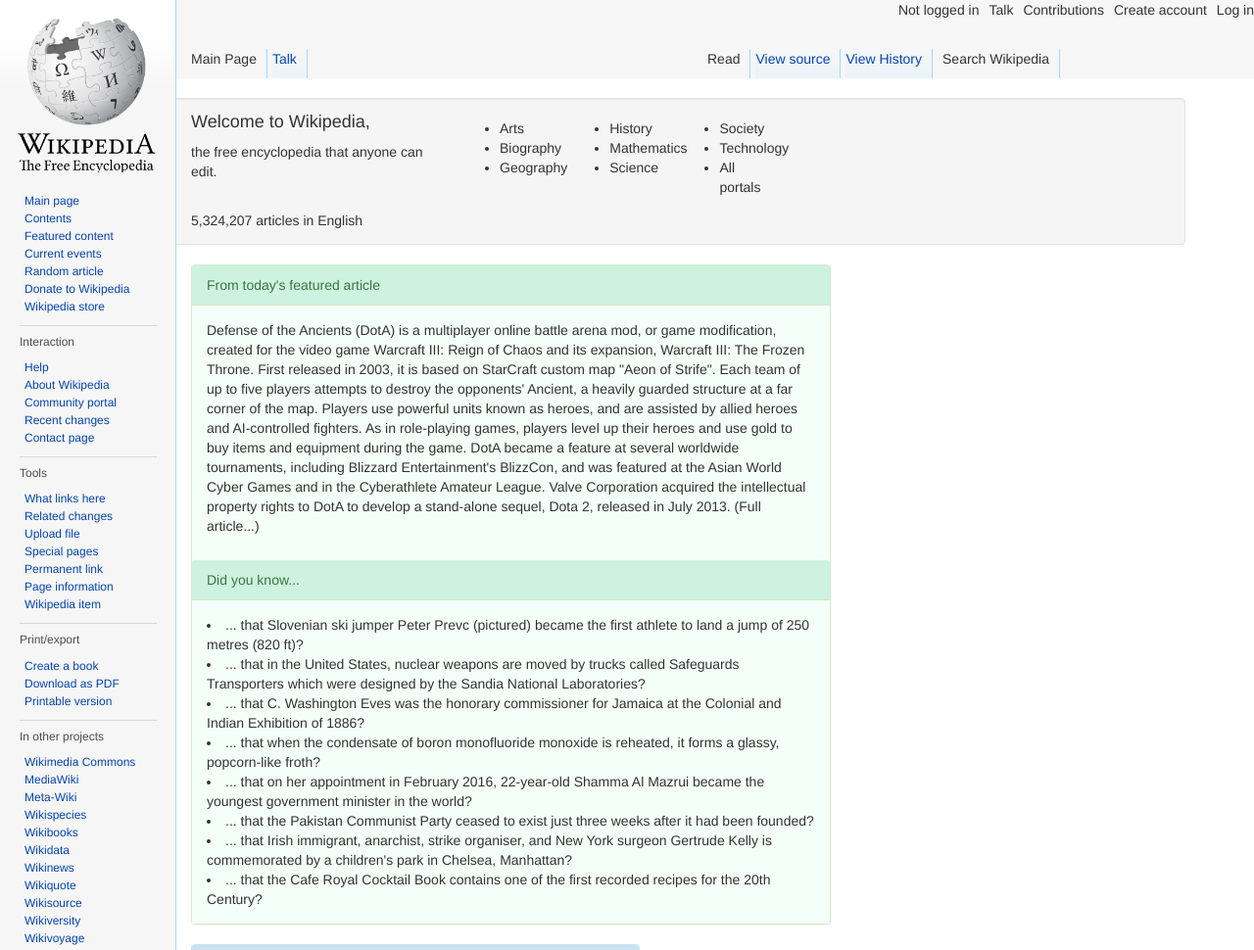
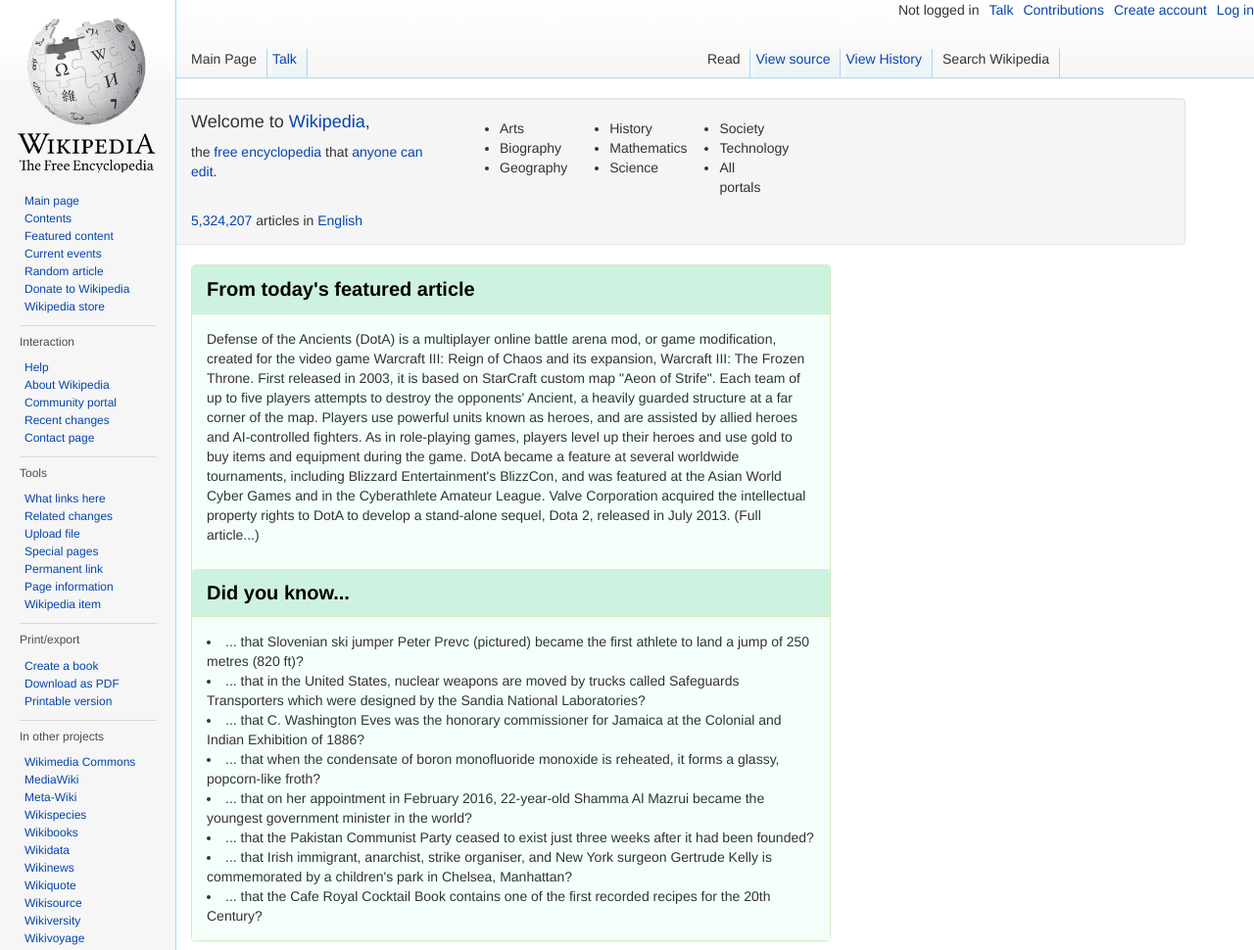
Before and after one commit to jiwonk42/wiki-rebuild, a plain HTML site: page index.html in a window 1280 px wide. Shown: the top 970 px of the page at 98% size. Drawn offline with Linux system fonts and the light colour scheme.

Commit message:
add gradient in header and fake href

```diff
--- a/css/styles.css
+++ b/css/styles.css
@@ -31,6 +31,7 @@ img {
   color:#0645AD;
   background: linear-gradient(#f6f6f6, #EAF4F8);
   margin-left: -5px;
+  border-bottom: 1px solid #A7D7F9;
 }
 .well {
   height:150px;
@@ -45,6 +46,9 @@ img {
   height: 100px;
 }
 
+.href {
+  color:#0645AD;
+}
 .tab {
   font-size: 12px;
 }
@@ -82,10 +86,14 @@ img {
 }
 
 .header {
-  background-color: #f6f6f6;
+  background:linear-gradient(white, #f6f6f6);
   height:80px;
+  border-bottom: 1px solid #A7D7F9;
 }
 
+span {
+  color:#0645AD;
+}
 .greencol .panel-body{
   background-color:#f5fffa;
 }
@@ -96,8 +104,14 @@ img {
 
 .greencol .panel-heading {
   background-color: #CEF2E0;
+  color: black;
+  font-size: 20px;
+  font-weight: bold;
 }
 
 .bluecol .panel-heading {
   background-color: #CEDFF2;
+  color: black;
+  font-size: 20px;
+  font-weight: bold;
 }
--- a/index.html
+++ b/index.html
@@ -67,10 +67,10 @@
         <div class="header container-full">
           <ul class="menu list-unstyled">
             <li>Not logged in</li>
-            <li>Talk</li>
-            <li>Contributions</li>
-            <li>Create account</li>
-            <li>Log in</li>
+            <li class="href">Talk</li>
+            <li class="href">Contributions</li>
+            <li class="href">Create account</li>
+            <li class="href">Log in</li>
           </ul>
           <div class="menu-two">
             <div class="left-tab">
@@ -93,13 +93,13 @@
         <div class="content container">
           <div class="well">
             <div class="welmessage col-xs-3">
-              <h1>Welcome to Wikipedia,</h1>
+              <h1>Welcome to <span>Wikipedia</span>,</h1>
               <p>
-                the free encyclopedia that anyone can edit.
+                the <span>free encyclopedia</span> that <span>anyone can edit</span>.
               </p>
               <br>
               <p>
-                5,324,207 articles in English
+                <span>5,324,207</span> articles in <span>English</span>
               </p>
             </div>
             <div class="col-xs-5">
```
